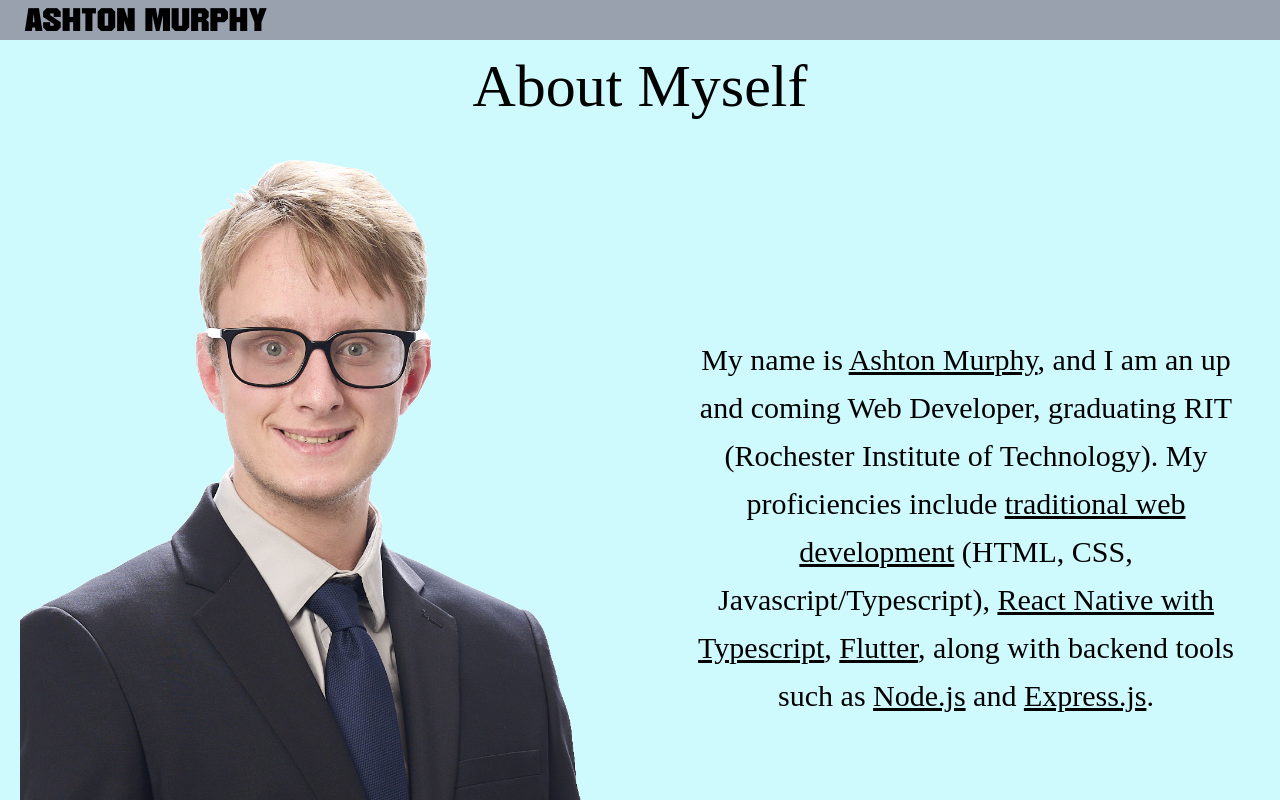
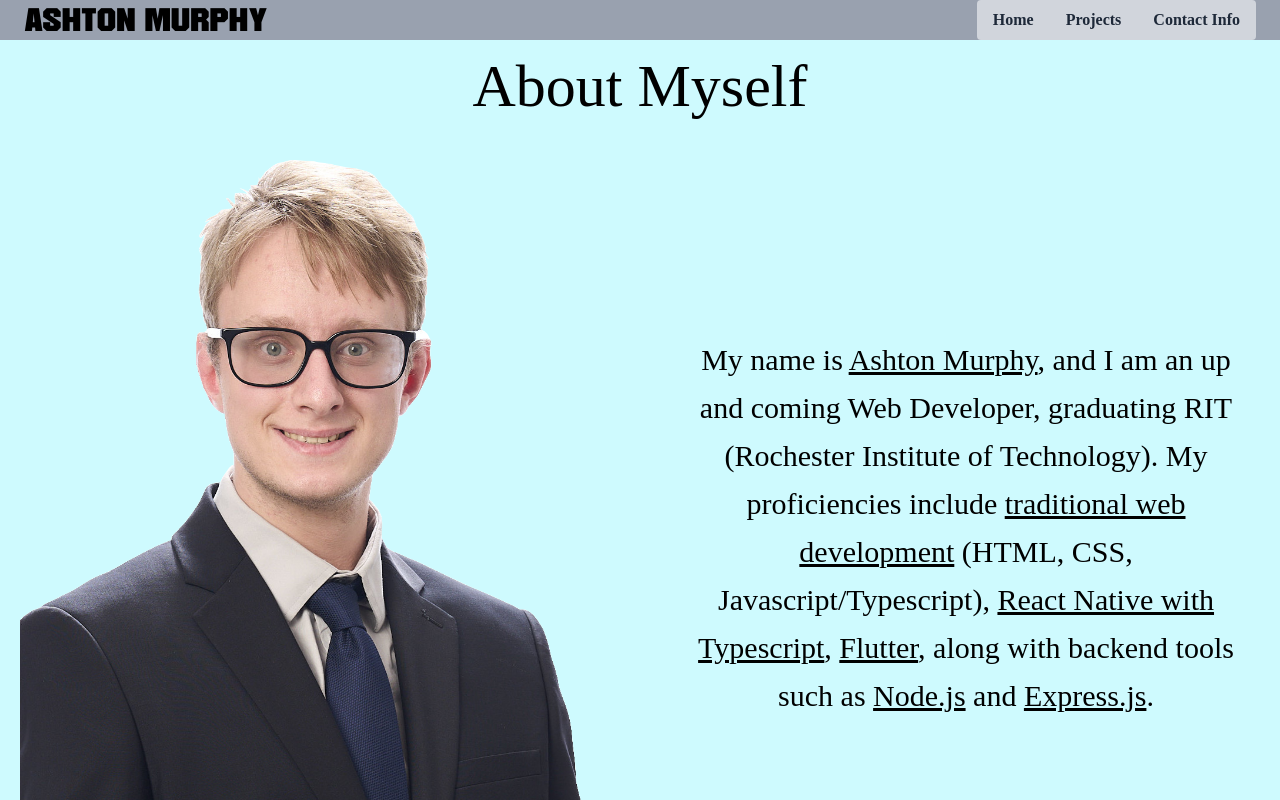
Before and after one commit to AsMurphy-student/portfolio-react-site, a React (Vite) app: page /portfolio-react-site/project in a window 1280 px wide. Shown: the top 800 px of the page. Built offline with nearby package versions, Linux system fonts and the light colour scheme; a web font is replaced by a local one.

Commit message:
Finished light theme and implemented in header buttons

```diff
--- a/src/App.tsx
+++ b/src/App.tsx
@@ -1,7 +1,6 @@
 import { BrowserRouter, Route, Routes } from 'react-router-dom'
 import './App.css'
 import HomePage from './pages/HomePage'
-import SecondPage from './pages/SecondPage'
 import Project from './pages/projects/Project'
 import type { ProjectPageData } from './interfaces/projectPage'
 import type { Theme } from './interfaces/theme'
@@ -10,18 +9,22 @@ import type { ProjectDictionary } from './interfaces/projectDictionary'
 function App() {
   const siteTheme: Theme = {
     accentColor: 'bg-gray-400',
+    logoColor: 'text-black',
+    accentTextColor: 'text-black',
     mainBackgroundColor: 'bg-cyan-100',
     mainBackgroundTextColor: 'text-black',
     contentBoxBackgroundColor: 'bg-gray-800',
-    contentBoxBackgroundTextColor: 'text-orange-100',
-    imageBorderColor: 'border-gray-800'
+    contentBoxTextColor: 'text-orange-100',
+    imageBorderColor: 'border-gray-800',
+    footerBackgroundColor: 'bg-gray-800',
+    footerTextColor: 'text-white'
   }
 
   const nr2003PointsSiteData: ProjectPageData = {
     title: 'NR2003 Points Site',
     mainImageURL: 'https://placehold.co/1920x1080',
     mainImageAltText: 'Alt Text',
-    description: 'Test Description writing some more to test this rn ok it working',
+    description: 'React Test Description writing some more to test this rn ok it working',
     skillArray: ["Skill 1", "Skill 2", "Skill 3", "Skill 4", "Skill 5", "Skill 6", "Skill 7"],
     websiteURL: 'https://placehold.co/1920x1080',
     gitRepoURL: 'https://placehold.co/1920x1080',
@@ -57,7 +60,7 @@ function App() {
     title: 'OpenWeather Flutter App',
     mainImageURL: 'https://placehold.co/1920x1080',
     mainImageAltText: 'Alt Text',
-    description: 'Test Description writing some more to test this rn ok it working',
+    description: 'Flutter Test Description writing some more to test this rn ok it working',
     skillArray: ["Skill 1", "Skill 2", "Skill 3", "Skill 4", "Skill 5", "Skill 6", "Skill 7"],
     websiteURL: 'https://placehold.co/1920x1080',
     gitRepoURL: 'https://placehold.co/1920x1080',
@@ -92,13 +95,12 @@ function App() {
   const projectDictionary: ProjectDictionary = {
     "nr2003-pts-site": nr2003PointsSiteData,
     "openweather-flutter-app": openweatherflutterapp,
-  }
+  };
 
   return (
     <BrowserRouter basename='/portfolio-react-site'>
       <Routes>
         <Route path="*" element={<HomePage siteTheme={siteTheme} projectKeys={Object.keys(projectDictionary)} />} />
-        <Route path="/secondPage" element={<SecondPage {...siteTheme} />} />
         <Route path="/project/:projectname" element={<Project projectDictionary={projectDictionary} siteTheme={siteTheme} />} />
 
         {/* Custom 404 page for non-existent URLs */}
--- a/src/components/content/Logo.tsx
+++ b/src/components/content/Logo.tsx
@@ -1,6 +1,7 @@
 import { useNavigate } from "react-router-dom";
+import type { Theme } from "../../interfaces/theme";
 
-const Logo = () => {
+const Logo = (siteTheme: Theme) => {
     const navigate = useNavigate();
     return (
         <div className="ml-2">
@@ -8,7 +9,7 @@ const Logo = () => {
             // style={{
             //     fontFamily: 'MartianRobotics'
             // }}
-            className="text-4xl text-black m-0 p-0 text-left cursor-pointer font-[MartianRobotics]"
+            className={`text-4xl ${siteTheme.logoColor} m-0 p-0 text-left cursor-pointer font-[MartianRobotics]`}
             onClick={() => {
                 navigate('/');
                 window.scrollTo({ top: 0, behavior: 'instant' });
--- a/src/components/navigation/AppBar.tsx
+++ b/src/components/navigation/AppBar.tsx
@@ -1,17 +1,73 @@
 import Logo from '../content/Logo';
 import type { Theme } from '../../interfaces/theme';
+import { useNavigate } from 'react-router-dom';
 
-const AppBarCustom = (siteTheme: Theme) => {
+const AppBarCustom = (props: { siteTheme: Theme }) => {
+  const { siteTheme } = props;
+
+  const navigate = useNavigate();
 
   return (
     <div className={`${siteTheme.accentColor} fixed top-0 left-0 right-0 flex justify-between px-4 h-10`}
     >
       <span className='float-left flex items-center'>
-        <Logo />
+        <Logo {...siteTheme} />
       </span>
 
       <span className='float-left mr-2 flex items-center'>
         {/* Other Buttons go here */}
+        <div className="inline-flex">
+          <button
+          className="
+          bg-gray-300
+          hover:bg-gray-400
+          text-gray-800
+          font-bold
+          py-2 px-4
+          rounded-l"
+          onClick={() => {
+            navigate('/');
+            window.scrollTo({ top: 0, behavior: 'instant' });
+          }}
+          >
+            Home
+          </button>
+          <button
+          className="
+          bg-gray-300
+          hover:bg-gray-400
+          text-gray-800
+          font-bold
+          py-2 px-4"
+          onClick={() => {
+            navigate('/#ProjectHeader');
+            // Handles scrolling to project header when still on home
+            const element = document.getElementById('ProjectHeader');
+            if (element) {
+                element.scrollIntoView({ behavior: 'smooth' });
+            }
+          }}
+          >
+            Projects
+          </button>
+          <button
+          className="
+          bg-gray-300
+          hover:bg-gray-400
+          text-gray-800
+          font-bold
+          py-2 px-4
+          rounded-r"
+          onClick={() => {
+            const element = document.getElementById('ContactInfo');
+            if (element) {
+                element.scrollIntoView({ behavior: 'smooth' });
+            }
+          }}
+          >
+            Contact Info
+          </button>
+        </div>
       </span>
     </div>
   );
--- a/src/components/navigation/Footer.tsx
+++ b/src/components/navigation/Footer.tsx
@@ -1,15 +1,18 @@
-// import Logo from "../content/Logo";
+import type { Theme } from "../../interfaces/theme";
 
-const Footer = () => {
+const Footer = (siteTheme: Theme) => {
     return (
-        <div className='bg-gray-800 min-h-64 text-white font-[MartianMono]'>
-          <div className="grid grid-cols-1 gap-6 lg:grid-cols-3">
+        <div className={`${siteTheme.footerBackgroundColor} ${siteTheme.footerTextColor} min-h-64 font-[MartianMono]`}>
+          <div className="grid grid-cols-1 gap-6 xl:grid-cols-3 text-center xl:text-left">
+            <div id="ContactInfo">
+              <p>test</p>
+            </div>
             <div>
-                {/* <Logo /> */}
-                <p>test</p>
+              <p>test</p>
             </div>
-            <p>test</p>
-            <p>test</p>
+            <div>
+              <p>test</p>
+            </div>
           </div>
         </div>
     );
--- a/src/interfaces/theme.ts
+++ b/src/interfaces/theme.ts
@@ -1,8 +1,12 @@
 export interface Theme {
     accentColor: string;
+    logoColor: string;
+    accentTextColor: string;
     mainBackgroundColor: string;
     mainBackgroundTextColor: string;
     contentBoxBackgroundColor: string;
-    contentBoxBackgroundTextColor: string;
+    contentBoxTextColor: string;
     imageBorderColor: string;
+    footerBackgroundColor: string;
+    footerTextColor: string;
 }
--- a/src/pages/HomePage.tsx
+++ b/src/pages/HomePage.tsx
@@ -3,6 +3,7 @@ import BioContent from '../components/content/BioContent';
 import AppBarCustom from '../components/navigation/AppBar'
 import Footer from '../components/navigation/Footer';
 import type { Theme } from '../interfaces/theme';
+import { useEffect } from 'react';
 
 function HomePage(props: { siteTheme: Theme, projectKeys: string[] }) {
   const { siteTheme, projectKeys } = props;
@@ -44,27 +45,39 @@ function HomePage(props: { siteTheme: Theme, projectKeys: string[] }) {
 
   projectData.map((project, index) => {
     project.page = `/project/${projectKeys[index]}`
-  })
+  });
+
+  // Handles clicking project button from separate page
+  useEffect(() => {
+    const hash = window.location.hash;
+    if (hash) {
+      const element = document.querySelector(hash);
+      if (element) {
+        element.scrollIntoView();
+      }
+    }
+  }, []);
+
 
 
   return (
     <>
       <div className={`${siteTheme.mainBackgroundColor} dark:bg-black ${siteTheme.mainBackgroundTextColor} dark:text-white font-[MartianMono] py-10 px-5`}>
-        <AppBarCustom {...siteTheme} />
+        <AppBarCustom siteTheme={siteTheme} />
         {/* Body Div */}
         <div className='mt-4'>
           <h1 className='text-6xl mb-5 text-center'>About Myself</h1>
 
           <BioContent />
           {/* Projects Carousel Div */}
-          <h1 className='text-6xl my-5 text-center'>Projects</h1>
+          <h1 className='text-6xl my-5 text-center' id='ProjectHeader'>Projects</h1>
           <div
             className={`mx-auto mt-5 grid grid-cols-1 gap-6 sm:grid-cols-2 lg:grid-cols-3 xl:grid-cols-4`}
           >
             {projectData.map((project, index) => (
               <div
                 key={index}
-                className={`${siteTheme.contentBoxBackgroundColor} ${siteTheme.contentBoxBackgroundTextColor} shadow-md rounded p-8 cursor-pointer`}
+                className={`${siteTheme.contentBoxBackgroundColor} ${siteTheme.contentBoxTextColor} shadow-md rounded p-8 cursor-pointer`}
                 onClick={() => {
                   navigate(project.page);
                   window.scrollTo({ top: 0, behavior: 'instant' });
@@ -81,7 +94,7 @@ function HomePage(props: { siteTheme: Theme, projectKeys: string[] }) {
         </div>
       </div>
       {/* Footer */}
-      <Footer></Footer>
+      <Footer {...siteTheme} />
     </>
   )
 }
--- a/src/pages/SecondPage.tsx
+++ /dev/null
@@ -1,13 +0,0 @@
-import AppBarCustom from '../components/navigation/AppBar'
-import type { Theme } from '../interfaces/theme'
-
-function SecondPage(siteTheme: Theme) {
-  return (
-    <>
-      <AppBarCustom {...siteTheme} />
-      <h1>Second Page</h1>
-    </>
-  )
-}
-
-export default SecondPage
```
Also changed, not shown: src/pages/projects/Project.tsx (+6 -6 lines).
